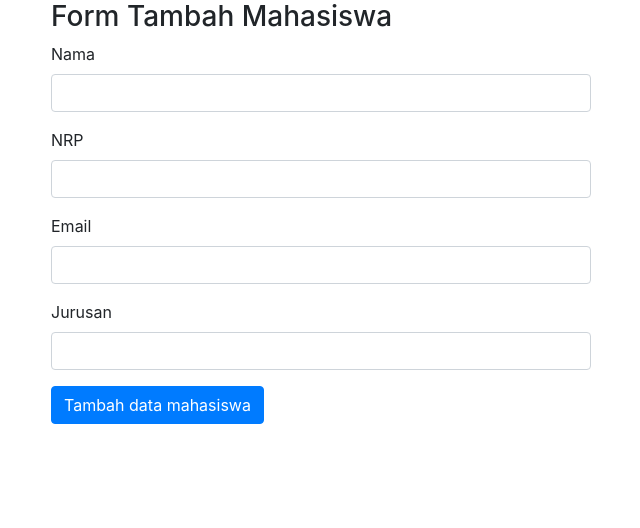
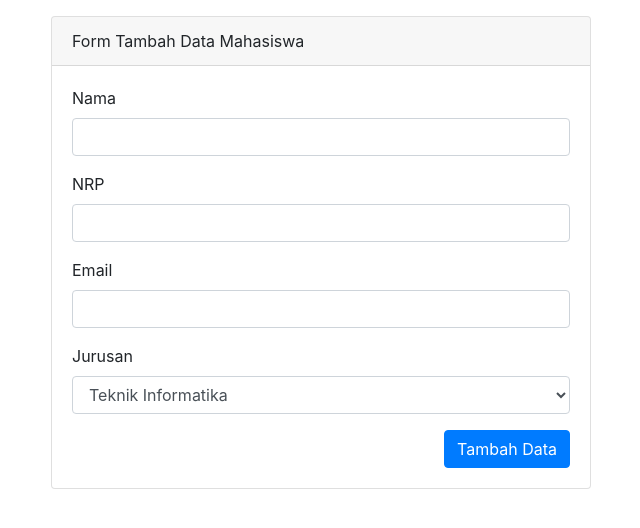
Before and after one commit to MuhamadFahdy/CI-App, a CodeIgniter app: page /173040030/mahasiswa/tambah in a window 1280 px wide. Shown: the part 56-584 px from the top of the page, without its empty margins (34-674 px from the left). Run offline with CodeIgniter, Linux system fonts and the light colour scheme.

Commit message:
memperbaiki tambah.php dan menambahkan method tambahDataMahasiswa di Mahasiswa_model.php

```diff
--- a/application/controllers/Mahasiswa.php
+++ b/application/controllers/Mahasiswa.php
@@ -69,7 +69,7 @@ class Mahasiswa extends CI_Controller{
 			$this->load->view('mahasiswa/tambah');
 			$this->load->view('templates/footer');
 		}else{
-			$this->Mahasiswa_model->tambahDataMahasiswa();
+			$this->Mahasiswa_model->ubahDataMahasiswa();
 			$this->session->set_flashdata('flash','Ditambahkan');
 			redirect('mahasiswa');
 		}
--- a/application/models/Mahasiswa_model.php
+++ b/application/models/Mahasiswa_model.php
@@ -4,6 +4,16 @@ class Mahasiswa_model extends CI_Model{
 	public function getAllMahasiswa(){
 		return $this->db->get('mahasiswa')->result_array();
 	}
+
+	public function tambahDataMahasiswa(){
+		$data=[
+			"nama" => $this->input->post('nama',true),
+			"nrp" => $this->input->post('nrp',true),
+			"email" => $this->input->post('email',true),
+			"jurusan" => $this->input->post('jurusan',true),
+		];
+		$this->db->insert('mahasiswa',$data);
+	}
 }
 
  ?>
--- a/application/views/mahasiswa/tambah.php
+++ b/application/views/mahasiswa/tambah.php
@@ -14,29 +14,42 @@
   <body>
 
     <div class="container">
-      <div class="row">
-        <div class="col-6">
-          <h3>Form Tambah Mahasiswa</h3>
-          <form method="post" action="<?= base_url('mahasiswa/tambah'); ?>">
+      <div class="row mt-3">
+        <div class="col-md-6">
+
+          <div class="card">
+            <div class="card-header">
+              Form Tambah Data Mahasiswa
+            </div>
+            <div class="card-body">
+              <form action="" method="post">
                 <div class="form-group">
                   <label for="nama">Nama</label>
-                <input type="text" class="form-control" id="nama" name="nama">
-                <?= form_error('nama');?>
+                  <input type="text" name="nama" class="form-control" id="nama">
+                  <small class="form-text text-danger"><?= form_error('nama'); ?></small>
                 </div>
                  <div class="form-group">
                   <label for="nrp">NRP</label>
-                <input type="text" class="form-control" id="nrp" name="nrp">
+                  <input type="text" name="nrp" class="form-control" id="nrp">
+                  <small class="form-text text-danger"><?= form_error('nrp'); ?></small>
                 </div>
                  <div class="form-group">
                   <label for="email">Email</label>
-                <input type="text" class="form-control" id="email" name="email">
+                  <input type="text" name="email" class="form-control" id="email">
+                  <small class="form-text text-danger"><?= form_error('email'); ?></small>
                 </div>
                  <div class="form-group">
                   <label for="jurusan">Jurusan</label>
-                <input type="text" class="form-control" id="jurusan" name="jurusan">
+                    <select class="form-control" id="jurusan" name="jurusan">
+                      <option value="Teknik Informatika">Teknik Informatika</option>
+                      <option value="Teknik Mesin">Teknik Mesin</option>
+                    </select>
                 </div>
-              <button type="submit" class="btn btn-primary">Tambah data mahasiswa</button>
+                <button type="submit" name="tambah" class="btn btn-primary float-right">Tambah Data</button>
               </form>
+            </div>
+          </div>
+
         </div>
       </div>
     </div>
```
Lines whose indentation alone changed are shown as unchanged.
